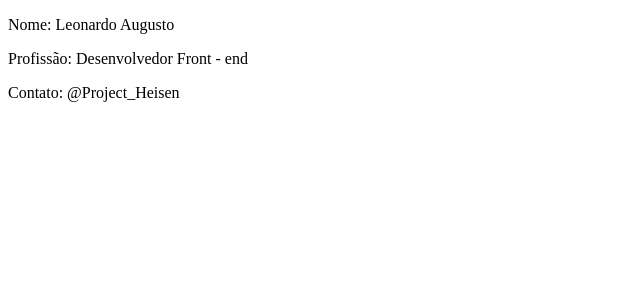
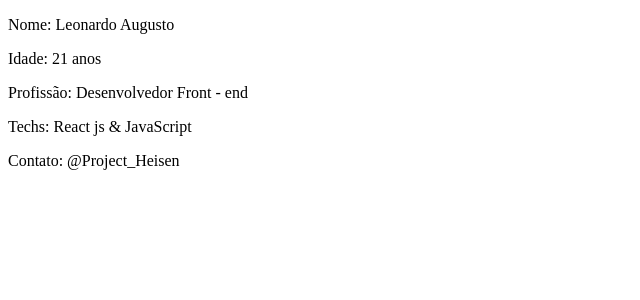
Before and after one commit to Leonardoaugusto77/Estudos-de-React, a React (Create React App) app: page / in a window 1280 px wide. Shown: the top 300 px of the page, without its empty margins (0-640 px from the left). Built offline with nearby package versions, Linux system fonts and the light colour scheme.

Commit message:
updates-aula05-reactjs

```diff
--- a/src/App.js
+++ b/src/App.js
@@ -3,9 +3,15 @@ import Dados from "./Componentes/Dados";
 
 export default () => {
 
+  const idade = () =>{
+    return '21 anos'
+  }
+
+  const techs = 'React js & JavaScript'
+
   return(
     <>
-     <Dados nome='Leonardo Augusto' profissao='Desenvolvedor Front - end' contato = '@Project_Heisen'/>
+     <Dados nome='Leonardo Augusto' idade={idade()} profissao='Desenvolvedor Front - end' techs={techs} contato = '@Project_Heisen'/>
     </>
   )
 }
--- a/src/Componentes/Dados.js
+++ b/src/Componentes/Dados.js
@@ -4,7 +4,9 @@ export default (props) => {
     return(
         <section>
             <p>Nome: {props.nome}</p>
+            <p>Idade: {props.idade} </p>
             <p>Profissão: {props.profissao}</p>
+            <p>Techs: {props.techs} </p>
             <p>Contato: {props.contato}</p>
         </section>
     )
```
Also changed, not shown: 1 other file (tests, documents, lock files or other folders).
